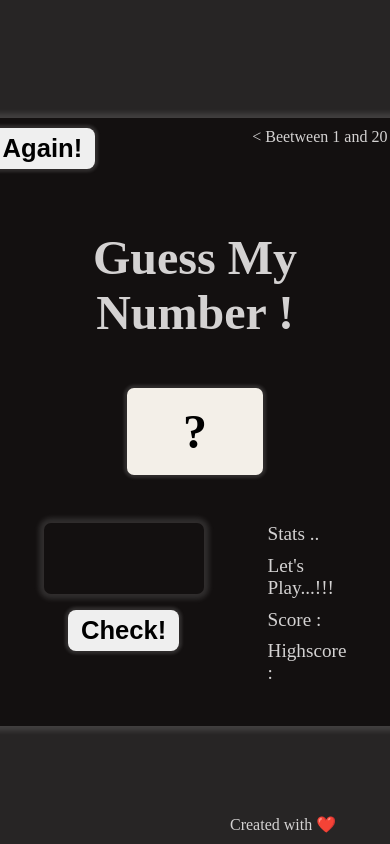
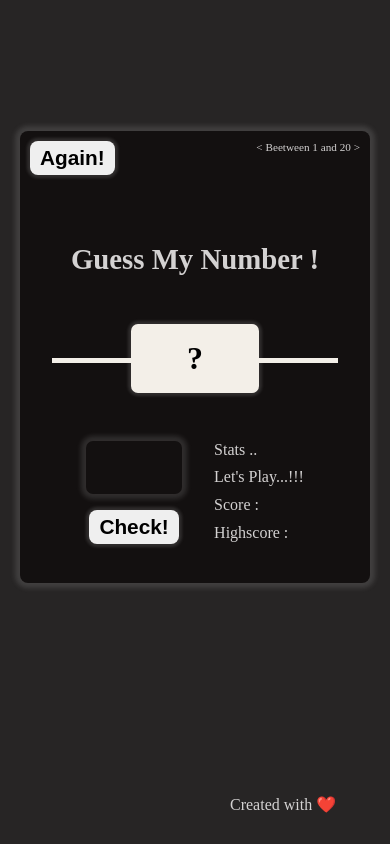
Before and after one commit to JScriptProject/RandomNDOM, a plain HTML site: page index.html in a window 390 px wide. Drawn offline with Linux system fonts and the light colour scheme.

Commit message:
Add files via upload

```diff
--- a/style.css
+++ b/style.css
@@ -34,6 +34,7 @@ header p{
     right: 0;
     top:0;
     padding: 10px;
+    font-size: 1rem;
 }
 
 .btn{
@@ -75,6 +76,7 @@ main{
  box-shadow: 0 0 3px 3px rgba(209, 208, 208, 0.151);
     border: none;
     border-radius: 7px;
+  z-index: 1;
 }
 
 .display-result h2::before{
@@ -162,4 +164,56 @@ footer p{
     width: 130px;
     right: 30px;
     margin-bottom:10px ;
+
 }
+
+@media screen and (max-width:450px)
+{
+
+
+    .wrapper{
+        width: 350px;
+        margin-top: -130px;
+    }
+    header h1{
+     font-size: 1.8rem;
+    }
+
+    header p{
+        font-size: .7rem;
+    }
+
+    .btn{
+        padding: 5px 10px;
+        font-size: 1.3rem;
+    }
+
+    .display-result h2{
+        font-size: 2rem;
+    }
+    .input-box input{
+      font-size: 2rem;
+      width: 6rem;
+
+    }
+    .input-number div{
+        margin: 0 1rem;
+    }
+
+.stats-box p{
+    font-size: 1rem;
+    padding-bottom: .6rem;
+}
+
+footer p{
+    position: absolute;
+    display: inline-block;
+    bottom: 0;
+    width: 130px;
+    right: 30px;
+    z-index: 100;
+    bottom: 20px;
+
+}
+
+}
```
